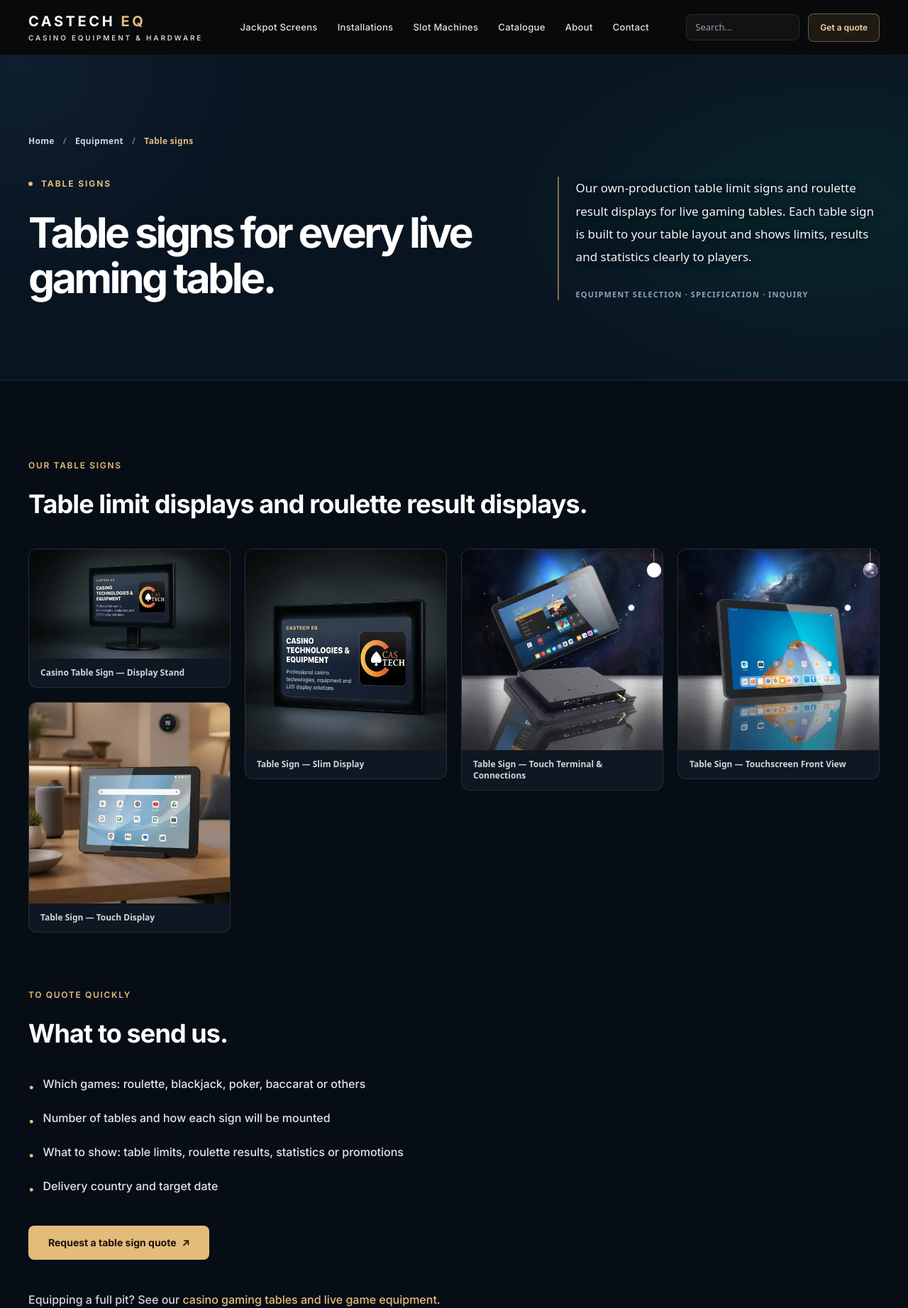
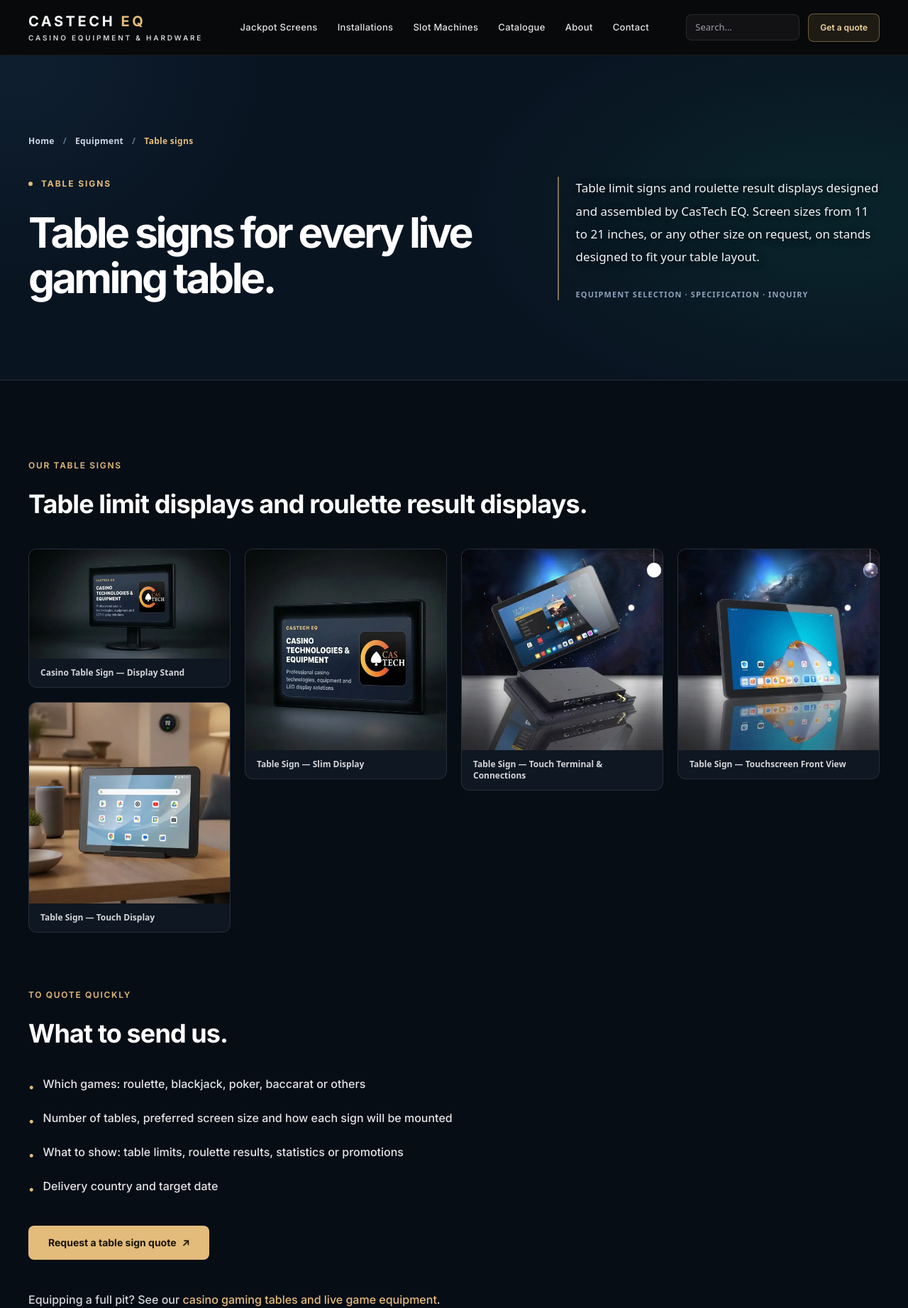
Before and after one commit to blldrmz/castech-site, a Next.js app: page /table-signs in a window 1280 px wide. Shown: the top 1843 px of the page at 71% size. Built offline with nearby package versions, Linux system fonts and the light colour scheme.

Commit message:
Table signs: designed and assembled by CasTech EQ, 11-21 inch or custom sizes
Co-Authored-By: Claude Opus 5.5 <noreply@anthropic.com>
Claude-Session: https://claude.ai/code/session_0133G4p4o7QPKuahgy5D8XuT

```diff
--- a/src/app/table-signs/page.tsx
+++ b/src/app/table-signs/page.tsx
@@ -8,7 +8,7 @@ import Link from "next/link";
 
 export const metadata = pageMeta(
   "Casino Table Signs | Table Limit Displays & Roulette Result Displays",
-  "Own-production casino table signs: table limit displays and roulette result displays for live gaming tables, built to your table layout by CasTech EQ.",
+  "Casino table signs designed and assembled by CasTech EQ: table limit displays and roulette result displays, 11 to 21 inch screens or any size on request.",
   "/table-signs/",
 );
 
@@ -21,7 +21,7 @@ const gallery = tableSigns.items.map((i) => ({
 
 const brief = [
   "Which games: roulette, blackjack, poker, baccarat or others",
-  "Number of tables and how each sign will be mounted",
+  "Number of tables, preferred screen size and how each sign will be mounted",
   "What to show: table limits, roulette results, statistics or promotions",
   "Delivery country and target date",
 ];
@@ -33,7 +33,7 @@ export default function TableSignsPage() {
         id="top"
         eyebrow="Table signs"
         title="Table signs for every live gaming table."
-        lead="Our own-production table limit signs and roulette result displays for live gaming tables. Each table sign is built to your table layout and shows limits, results and statistics clearly to players."
+        lead="Table limit signs and roulette result displays designed and assembled by CasTech EQ. Screen sizes from 11 to 21 inches, or any other size on request, on stands designed to fit your table layout."
       />
       <div className="bg-[#070d15]">
         <div className="castech-container castech-section-y">
--- a/src/content/searchIndex.ts
+++ b/src/content/searchIndex.ts
@@ -26,7 +26,7 @@ const pages: SearchEntry[] = [
   { title: "Wireless table charger", detail: "Wireless phone charging built into poker, card and roulette table rails", type: "Page", href: "/installations/#wireless-charging" },
   { title: "Used slot machines", detail: "Pre-owned slot machines, upright, slant top, multigame, electronic roulette", type: "Page", href: "/slot-machines/" },
   { title: "Live table equipment", detail: "Roulette, blackjack, baccarat, poker, craps, shufflers, chips, seating", type: "Page", href: "/live-games/" },
-  { title: "Table signs and roulette displays", detail: "Own-production table limit signs, roulette result displays, live gaming tables", type: "Page", href: "/table-signs/" },
+  { title: "Table signs and roulette displays", detail: "Table limit signs and roulette result displays, 11 to 21 inch or custom size, designed and assembled by CasTech EQ", type: "Page", href: "/table-signs/" },
   { title: "Casino floor accessories", detail: "TITO, service carts, key control, signage, operations accessories", type: "Page", href: "/accessories/" },
   { title: "Equipment catalogue", detail: "All product categories", type: "Page", href: "/catalog/" },
   { title: "About CasTech EQ", detail: "Virexa AI Technologies, used and refurbished equipment, direct manufacturer sourcing", type: "Page", href: "/about/" },
```
